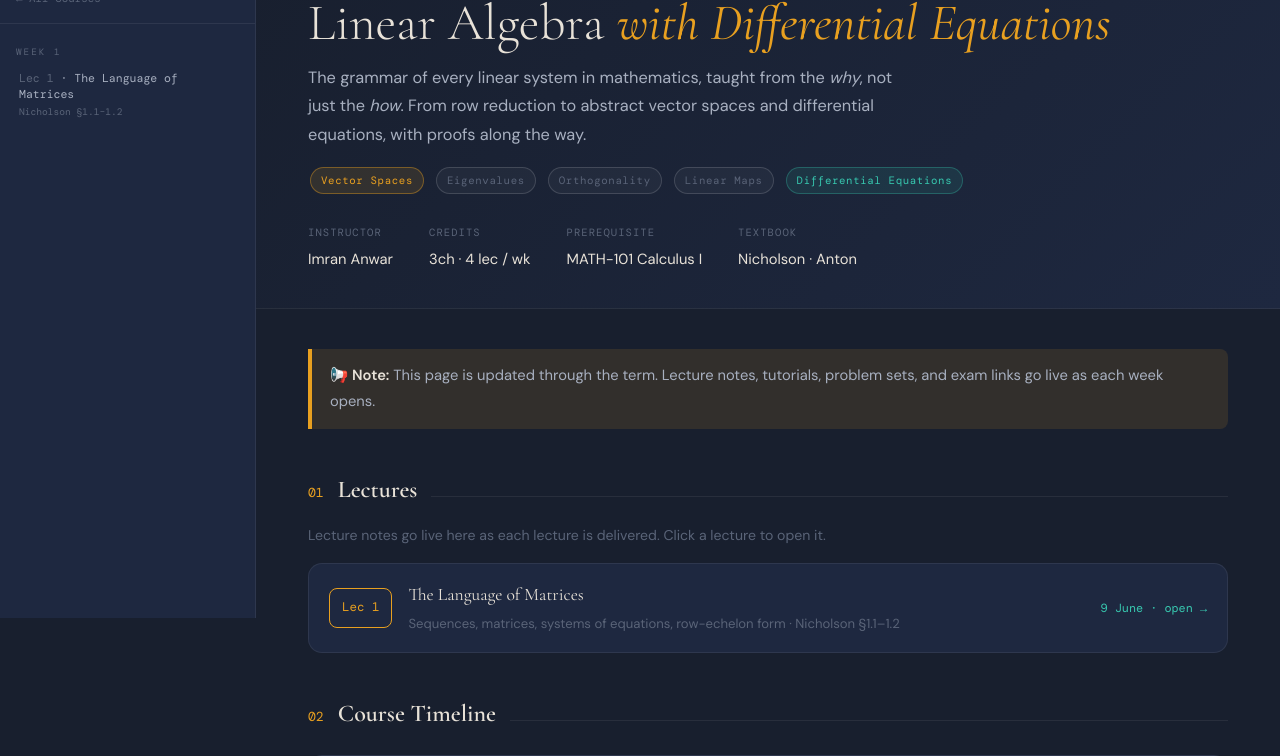
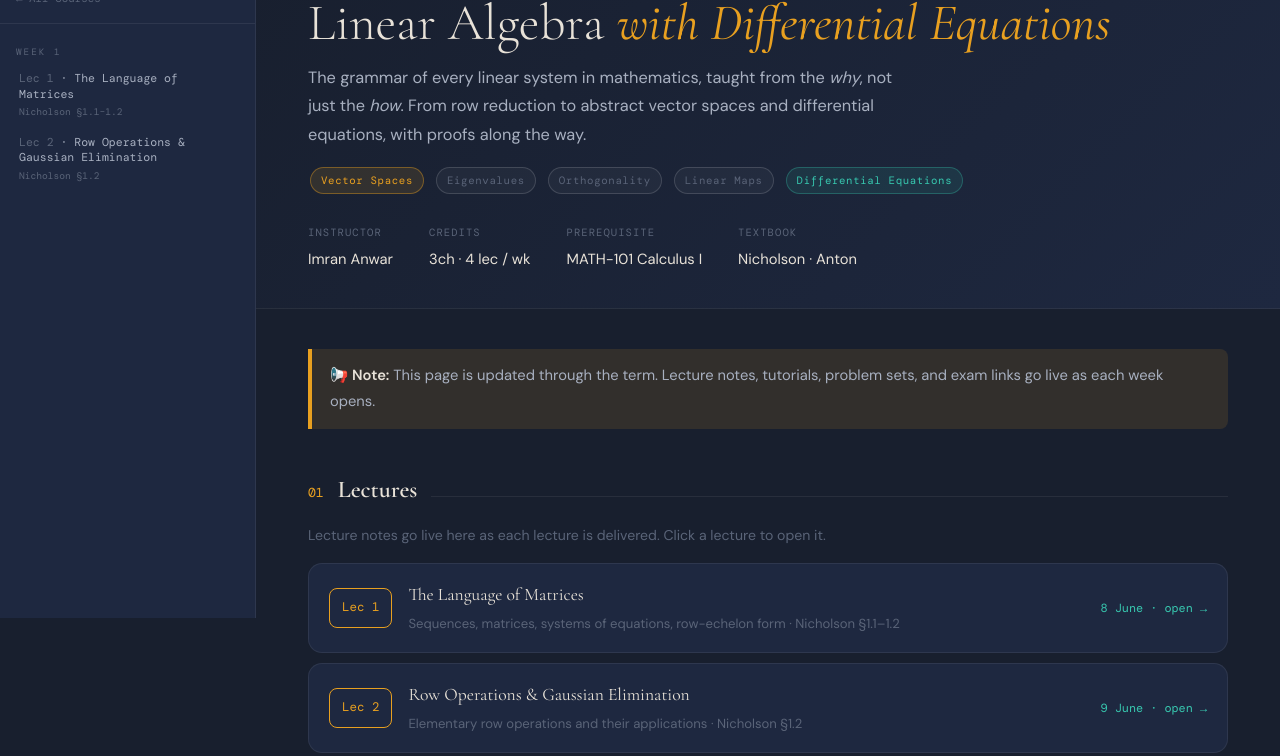
Before and after one commit to mathwithshoaib/mathwithshoaib-next, a Next.js app: page /courses/linalg in a window 1280 px wide. Shown: the part 260-1016 px from the top of the page. Built offline with nearby package versions, Linux system fonts and the light colour scheme; a web font is replaced by a local one.

Commit message:
updated links on main pages

```diff
--- a/app/courses/linalg/page.js
+++ b/app/courses/linalg/page.js
@@ -28,9 +28,10 @@ import Footer from '../../components/Footer';
 */
 const LECTURES = [
   { week: 1, n: 1, slug: 'w1/lec1', title: 'The Language of Matrices', ref: '§1.1–1.2',
-    blurb: 'Sequences, matrices, systems of equations, row-echelon form', date: '9 June', live: true },
+    blurb: 'Sequences, matrices, systems of equations, row-echelon form', date: '8 June', live: true },
   // Template for the next one:
-  // { week: 1, n: 2, slug: 'w1/lec2', title: '', ref: '§1.2', blurb: '', date: '', live: false },
+  { week: 1, n: 2, slug: 'w1/lec2', title: 'Row Operations & Gaussian Elimination', ref: '§1.2',
+    blurb: 'Elementary row operations and their applications', date: '9 June', live: true },
 ];
 
 // Teaching team.
--- a/app/courses/linalg/w1/lec1/page.js
+++ b/app/courses/linalg/w1/lec1/page.js
@@ -13,6 +13,7 @@ import Footer from '../../../../components/Footer';
 
 const LECTURES = [
   { week: 1, n: 1, slug: 'w1/lec1', title: 'The Language of Matrices', live: true },
+  { week: 1, n: 2, slug: 'w1/lec2', title: 'Row Operations & Gaussian Elimination', live: true },
 ];
 const THIS_SLUG = 'w1/lec1';
 const PREV_HREF = '/courses/linalg';          // first lecture → back to course home
```
